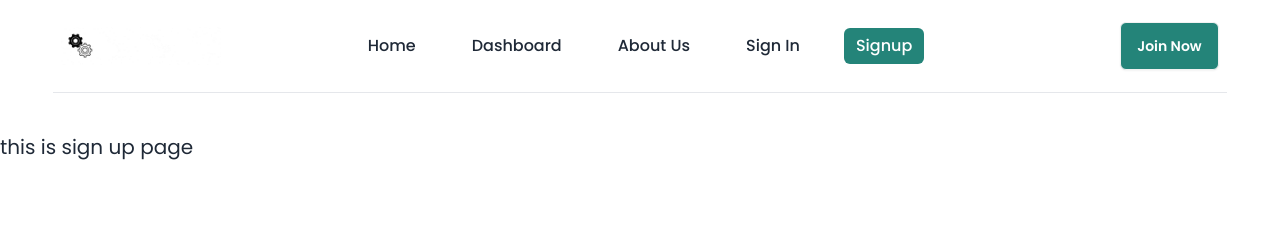
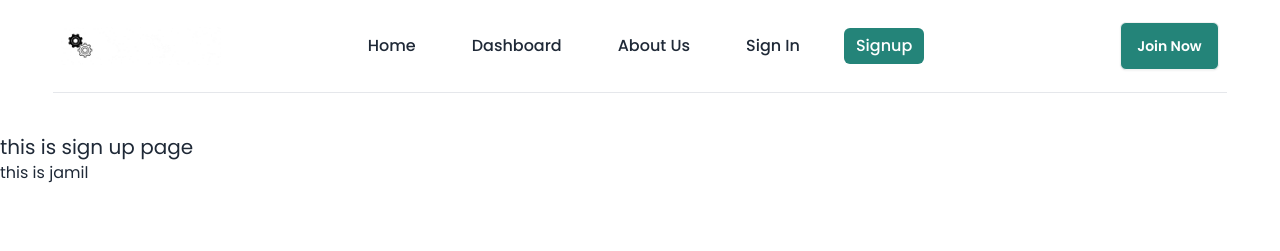
Before and after one commit to mursalinmirme/unity-spark, a React (Vite) app: page /signup in a window 1280 px wide. Shown: the top 251 px of the page. Built offline with nearby package versions, Linux system fonts and the light colour scheme.

Commit message:
jamil testing

```diff
--- a/src/pages/signup/Signup.jsx
+++ b/src/pages/signup/Signup.jsx
@@ -3,6 +3,7 @@ const Signup = () => {
     return (
         <div>
             <h3 className="text-xl mt-10">this is sign up page</h3>
+            <h1>this is jamil</h1>
         </div>
     );
 };
```
